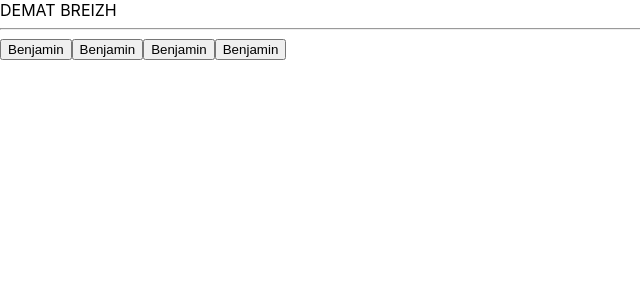
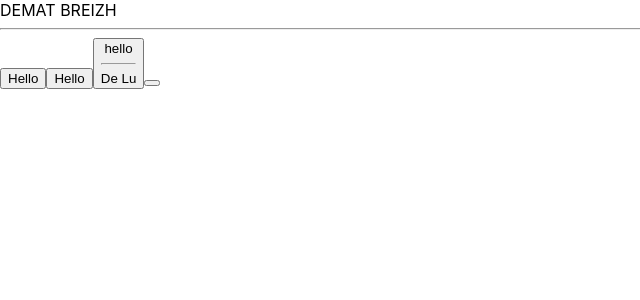
Before and after one commit to vinsag/30mai-tjs, a React (Create React App) app: page / in a window 1280 px wide. Shown: the top 300 px of the page, without its empty margins (0-640 px from the left). Built offline with nearby package versions, Linux system fonts and the light colour scheme.

Commit message:
ButtonAction

```diff
--- a/src/App/App.tsx
+++ b/src/App/App.tsx
@@ -11,10 +11,15 @@
       {/* Comment dans XML */}
       DEMAT BREIZH
       <hr/>
-      <Button/>
-      <Button/>
-      <Button/>
-      <Button/>
+      <Button
+        action={() => {
+          alert("Le bouton est clické");
+        }}
+        type="button"
+      > Hello </Button>
+      <Button><div>Hello</div></Button>
+      <Button>hello<hr/> De Lu</Button>
+      <Button />
 
     </div>
   );
--- a/src/App/components/Button/Button.jsx
+++ b/src/App/components/Button/Button.jsx
@@ -1,6 +1,7 @@
 import React from 'react';
 
-function  Button(prop) {
-    return <button> Benjamin</button>
+function  Button(props) {
+    console.log(props);
+    return <button type={props.type}>{props.children}</button>
 }
 export default Button;
```
